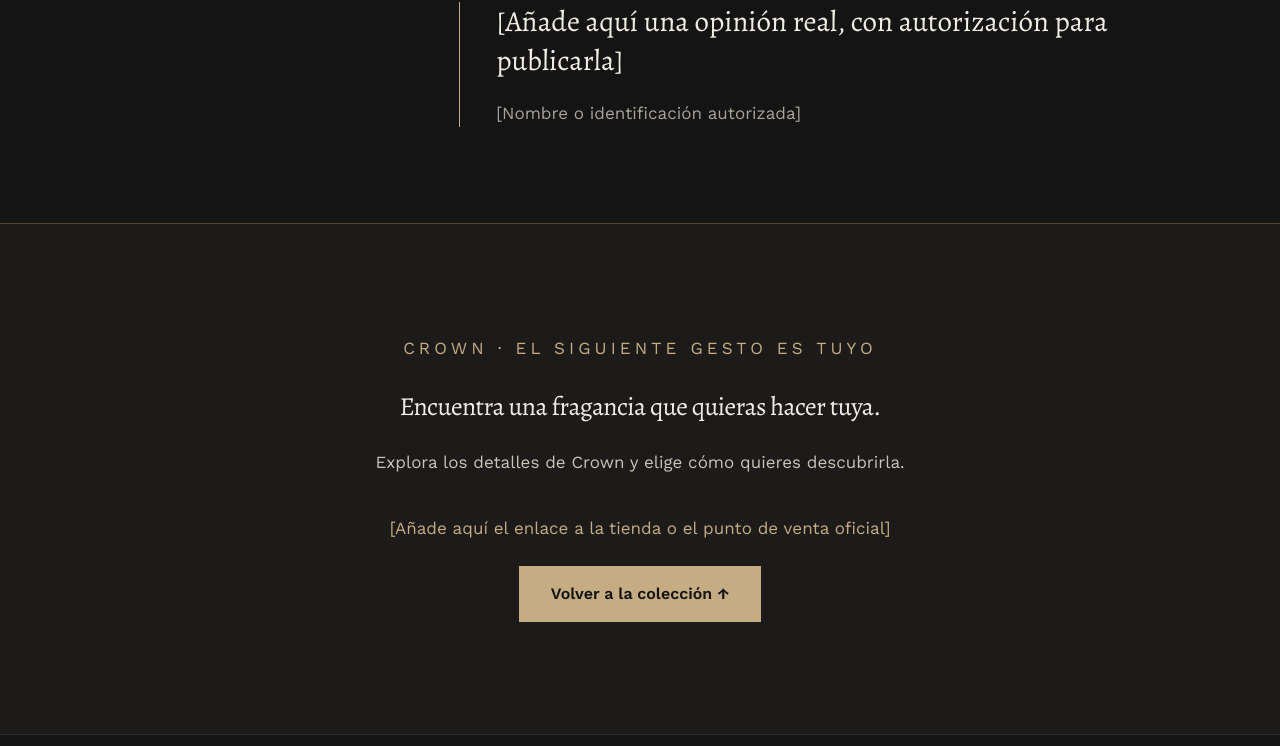
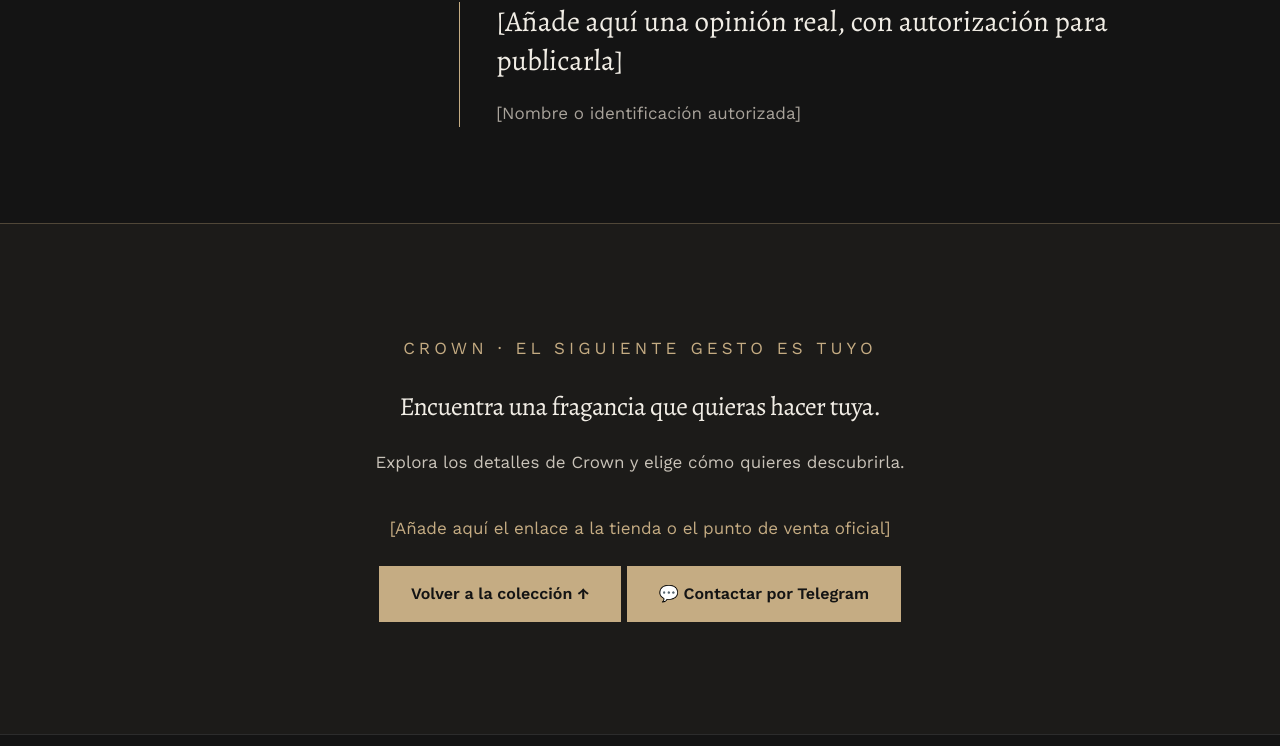
Before and after one commit to Gamart727/crown-landing, a plain HTML site: page index.html in a window 1280 px wide. Shown: the part 2581-3327 px from the top of the page. Drawn offline with nearby package versions, Linux system fonts and the light colour scheme; a script that the page names is missing.

Commit message:
Add Telegram contact button to closing CTA

```diff
--- a/index.html
+++ b/index.html
@@ -131,7 +131,7 @@
      <p data-template-id="closing-kicker" class="canva-text eyebrow mb-8" style="color: rgb(197, 172, 131); font-weight: 400; font-style: normal; font-size: 17px;">CROWN · EL SIGUIENTE GESTO ES TUYO</p>
      <h2 id="closing-title" data-template-id="closing-title" class="canva-text serif display-title max-w-[760px] mx-auto" style="color: rgb(241, 237, 229); font-weight: 400; font-style: normal; font-size: 26px;">Encuentra una fragancia que quieras hacer tuya.</h2>
      <p data-template-id="closing-copy" class="canva-text mt-7 max-w-[560px] mx-auto leading-relaxed" style="color: rgb(201, 195, 185); font-weight: 400; font-style: normal; font-size: 17px;">Explora los detalles de Crown y elige cómo quieres descubrirla.</p>
-     <p data-template-id="purchase-placeholder" class="canva-text mt-10" style="color: rgb(197, 172, 131); font-weight: 400; font-style: normal; font-size: 17px;">[Añade aquí el enlace a la tienda o el punto de venta oficial]</p><a href="#coleccion" data-template-id="closing-button" class="canva-button gold-link inline-block mt-6 px-8 py-4 no-underline font-medium" style="background: rgb(197, 172, 131); color: rgb(20, 20, 20); font-weight: 600;">Volver a la colección ↑</a>
+     <p data-template-id="purchase-placeholder" class="canva-text mt-10" style="color: rgb(197, 172, 131); font-weight: 400; font-style: normal; font-size: 17px;">[Añade aquí el enlace a la tienda o el punto de venta oficial]</p><a href="#coleccion" data-template-id="closing-button" class="canva-button gold-link inline-block mt-6 px-8 py-4 no-underline font-medium" style="background: rgb(197, 172, 131); color: rgb(20, 20, 20); font-weight: 600;">Volver a la colección ↑</a> <a href="https://t.me/tu_bot_asesistente" data-template-id="telegram-contact" class="canva-button gold-link inline-block mt-6 px-8 py-4 no-underline font-medium" style="background: rgb(197, 172, 131); color: rgb(20, 20, 20); font-weight: 600;">💬 Contactar por Telegram</a>
     </div>
    </section>
   </main>
```
